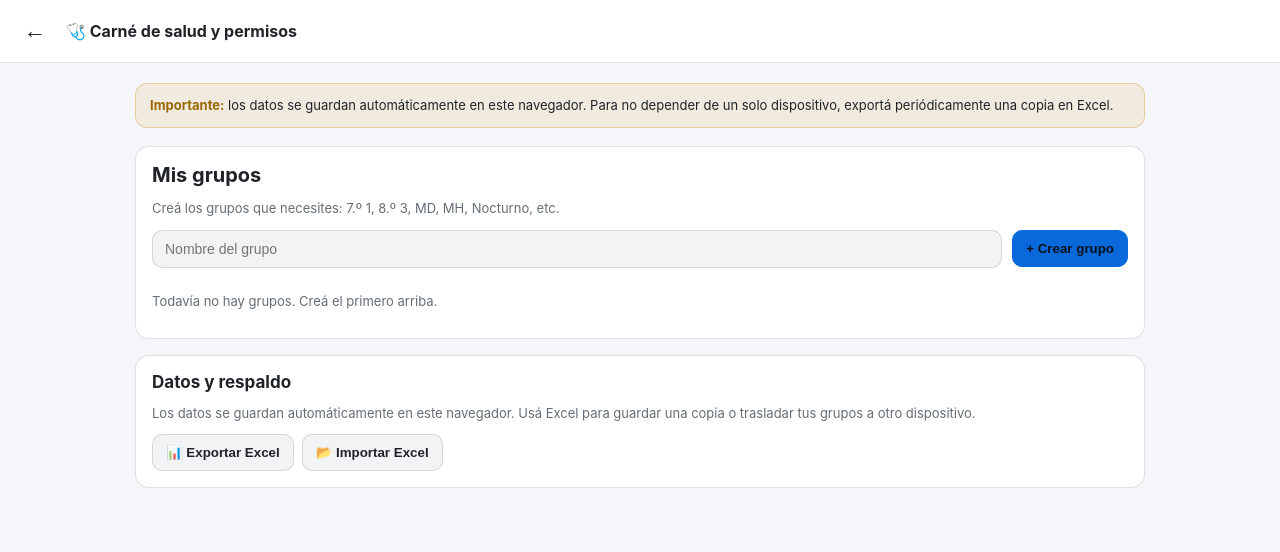
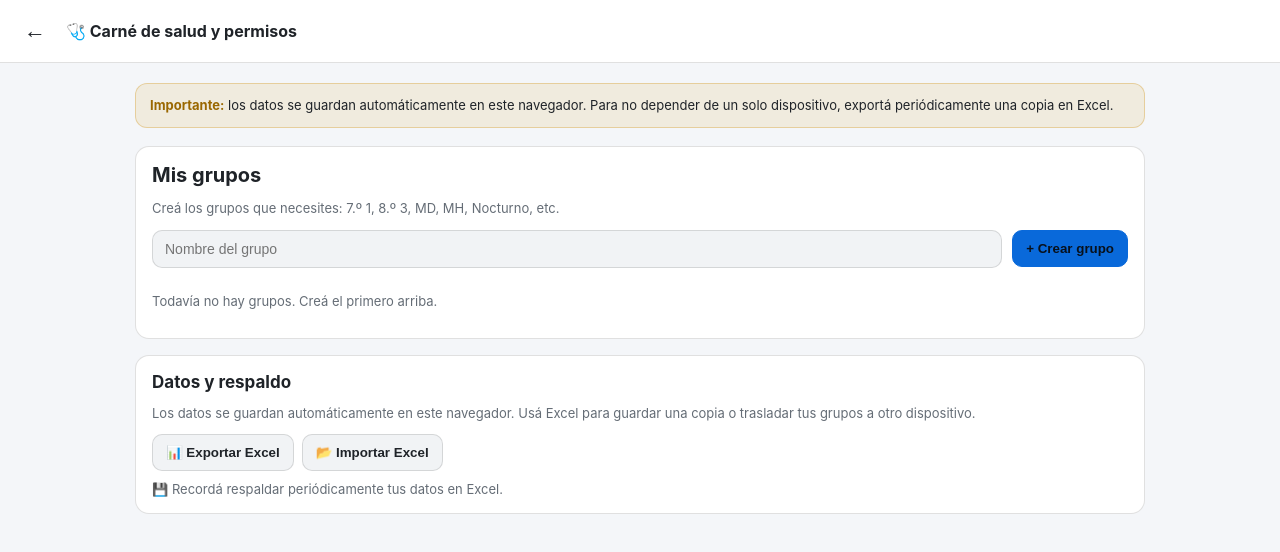
Before and after one commit to juegolimpio/educacionfisica, a plain HTML site: page carne-salud.html in a window 1280 px wide. Drawn offline with Linux system fonts and the light colour scheme.

Commit message:
Agregar recordatorio de respaldo en Excel
Añade una leyenda discreta para recordar al docente que exporte periódicamente una copia en Excel.

```diff
--- a/carne-salud.html
+++ b/carne-salud.html
@@ -35,6 +35,7 @@
         <button class="btn" onclick="document.getElementById('excel-file').click()">📂 Importar Excel</button>
         <input id="excel-file" class="hidden" type="file" accept=".xlsx,.xls,application/vnd.openxmlformats-officedocument.spreadsheetml.sheet,application/vnd.ms-excel" onchange="importExcel(event)">
       </div>
+      <p class="muted" style="margin:10px 0 0">💾 Recordá respaldar periódicamente tus datos en Excel.</p>
     </div>
   </section>
 
```
